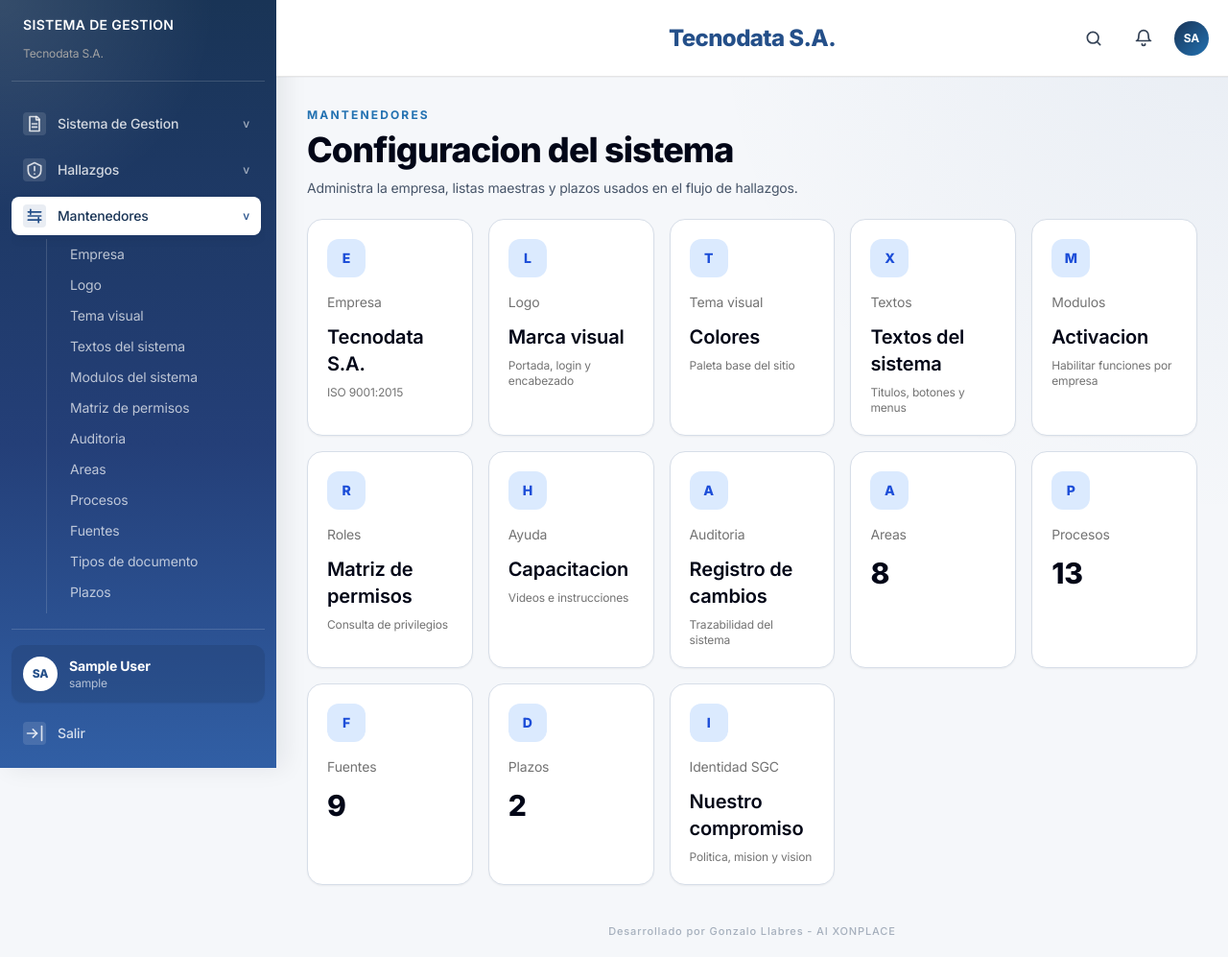
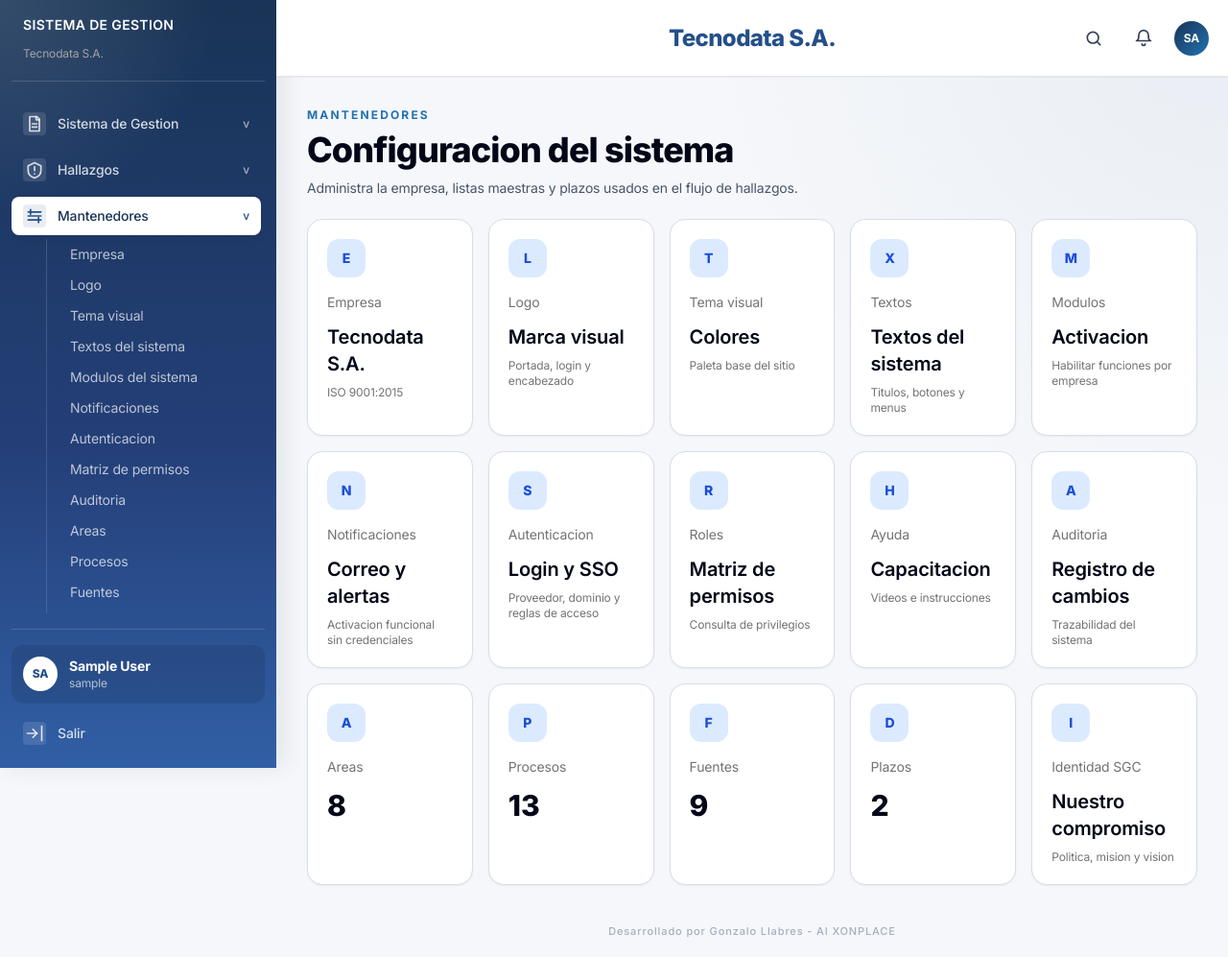
Before and after one commit to xonplace/SG, a Django app: page /mantenedores/ in a window 1280 px wide. Shown: the whole page at 96% size. Run offline with Django 5.2, Linux system fonts and the light colour scheme; the visitor is signed in with stand-in values (Sample User, id 1); data comes from the database, SQL or seed files in the repository; data that the repository does not hold is empty; style sheets or scripts are compiled from the project's sources.

Commit message:
Add configurable email and SSO settings

```diff
--- a/apps/core/models.py
+++ b/apps/core/models.py
@@ -275,6 +275,74 @@ class RolePermission(models.Model):
         return f"{self.role_name} - {self.permission_code}: {status}"
 
 
+class NotificationSettings(models.Model):
+    email_alerts_enabled = models.BooleanField("activar alertas por correo", default=False)
+    notify_finding_created = models.BooleanField("notificar creacion de hallazgo", default=True)
+    notify_assignments = models.BooleanField("notificar asignaciones", default=True)
+    notify_due_24h = models.BooleanField("alertar 24 horas antes del vencimiento", default=True)
+    sender_name = models.CharField("nombre remitente", max_length=120, default="Sistema de Gestion")
+    sender_email = models.EmailField("correo remitente visible", blank=True)
+    internal_copy_emails = models.TextField(
+        "correos copia internos",
+        blank=True,
+        help_text="Un correo por linea. No guardar contrasenas ni credenciales en este campo.",
+    )
+    due_alert_check_frequency = models.CharField(
+        "frecuencia sugerida revision vencimientos",
+        max_length=80,
+        default="Cada 1 hora",
+    )
+    updated_at = models.DateTimeField(auto_now=True)
+
+    class Meta:
+        verbose_name = "Configuracion de notificaciones"
+        verbose_name_plural = "Configuracion de notificaciones"
+
+    def __str__(self):
+        return "Notificaciones por correo"
+
+    @classmethod
+    def current(cls):
+        settings_obj, _created = cls.objects.get_or_create(pk=1)
+        return settings_obj
+
+    def copy_recipients(self):
+        return [email.strip() for email in self.internal_copy_emails.splitlines() if email.strip()]
+
+
+class AuthenticationSettings(models.Model):
+    class Provider(models.TextChoices):
+        MICROSOFT_ENTRA = "microsoft_entra", "Microsoft Entra ID"
+        GOOGLE = "google", "Google"
+        OTHER = "other", "Otro"
+
+    local_login_enabled = models.BooleanField("login local habilitado", default=True)
+    sso_enabled = models.BooleanField("SSO habilitado", default=False)
+    provider = models.CharField(
+        "proveedor SSO",
+        max_length=40,
+        choices=Provider.choices,
+        default=Provider.MICROSOFT_ENTRA,
+    )
+    allowed_domain = models.CharField("dominio permitido", max_length=120, blank=True, default="tecnodatasa.cl")
+    auto_create_users = models.BooleanField("crear usuarios automaticamente", default=False)
+    default_role = models.CharField("rol por defecto nuevos usuarios", max_length=120, blank=True)
+    force_sso_for_internal_users = models.BooleanField("forzar SSO para usuarios internos", default=False)
+    updated_at = models.DateTimeField(auto_now=True)
+
+    class Meta:
+        verbose_name = "Configuracion de autenticacion"
+        verbose_name_plural = "Configuracion de autenticacion"
+
+    def __str__(self):
+        return "Autenticacion y SSO"
+
+    @classmethod
+    def current(cls):
+        settings_obj, _created = cls.objects.get_or_create(pk=1)
+        return settings_obj
+
+
 class TrainingCompletion(models.Model):
     user = models.ForeignKey(settings.AUTH_USER_MODEL, on_delete=models.CASCADE, related_name="training_completions")
     content = models.ForeignKey(SystemHelpContent, on_delete=models.CASCADE, related_name="completions")
--- a/apps/maintainers/urls.py
+++ b/apps/maintainers/urls.py
@@ -12,6 +12,8 @@ urlpatterns = [
     path("textos/", views.system_texts, name="system_texts"),
     path("tema/", views.theme_settings, name="theme"),
     path("modulos/", views.module_settings, name="modules"),
+    path("notificaciones/", views.notification_settings, name="notifications"),
+    path("autenticacion/", views.authentication_settings, name="authentication"),
     path("permisos/", views.permission_matrix, name="permission_matrix"),
     path("permisos/exportar/", views.permission_matrix_export, name="permission_matrix_export"),
     path("ayuda/", views.help_content_list, name="help_contents"),
--- a/apps/maintainers/views.py
+++ b/apps/maintainers/views.py
@@ -7,7 +7,14 @@ from django.shortcuts import get_object_or_404, redirect, render
 
 from apps.accounts.forms import ROLE_DESCRIPTIONS, ROLE_GROUPS
 from apps.core.audit import log_audit
-from apps.core.models import AuditLog, CompanyProfile, RolePermission, SystemHelpContent
+from apps.core.models import (
+    AuditLog,
+    AuthenticationSettings,
+    CompanyProfile,
+    NotificationSettings,
+    RolePermission,
+    SystemHelpContent,
+)
 from apps.findings.models import DeadlineSetting, MasterArea, MasterProcess, MasterSource
 from apps.findings.permissions import (
     ADMINISTRATOR_GROUP,
@@ -22,11 +29,13 @@ from apps.sgc.models import SgcDocumentType
 
 from .forms import (
     AreaForm,
+    AuthenticationSettingsForm,
     CompanyLogoForm,
     CompanyProfileForm,
     DeadlineSettingForm,
     DocumentTypeForm,
     ModuleSettingsForm,
+    NotificationSettingsForm,
     ProcessForm,
     SgcIdentityForm,
     SourceForm,
@@ -244,6 +253,54 @@ def module_settings(request):
     )
 
 
+@role_required(is_administrator)
+def notification_settings(request):
+    settings_obj = NotificationSettings.current()
+    if request.method == "POST":
+        form = NotificationSettingsForm(request.POST, instance=settings_obj)
+        if form.is_valid():
+            form.save()
+            log_audit(request, "Actualizar notificaciones", "Mantenedores", obj=settings_obj)
+            messages.success(request, "Configuracion de notificaciones actualizada correctamente.")
+            return redirect("maintainers:notifications")
+    else:
+        form = NotificationSettingsForm(instance=settings_obj)
+    return render(
+        request,
+        "maintainers/settings_form.html",
+        {
+            "form": form,
+            "title": "Notificaciones por correo",
+            "description": "Activa alertas funcionales del sistema. Las credenciales SMTP se mantienen en variables de entorno.",
+            "submit_label": "Guardar notificaciones",
+        },
+    )
+
+
+@role_required(is_administrator)
+def authentication_settings(request):
+    settings_obj = AuthenticationSettings.current()
+    if request.method == "POST":
+        form = AuthenticationSettingsForm(request.POST, instance=settings_obj)
+        if form.is_valid():
+            form.save()
+            log_audit(request, "Actualizar autenticacion", "Mantenedores", obj=settings_obj)
+            messages.success(request, "Configuracion de autenticacion actualizada correctamente.")
+            return redirect("maintainers:authentication")
+    else:
+        form = AuthenticationSettingsForm(instance=settings_obj)
+    return render(
+        request,
+        "maintainers/settings_form.html",
+        {
+            "form": form,
+            "title": "Autenticacion y SSO",
+            "description": "Configura la estrategia de acceso. Los secretos SSO se mantienen en variables de entorno.",
+            "submit_label": "Guardar autenticacion",
+        },
+    )
+
+
 @role_required(can_manage_sgc_identity)
 def sgc_identity(request):
     profile = CompanyProfile.current()
--- a/config/settings.py
+++ b/config/settings.py
@@ -105,3 +105,8 @@ EMAIL_HOST_PASSWORD = config("EMAIL_HOST_PASSWORD", default="")
 DEFAULT_FROM_EMAIL = config("DEFAULT_FROM_EMAIL", default="Sistema de gestion <no-reply@localhost>")
 
 REPRESENTANTE_GERENCIA_EMAIL = config("REPRESENTANTE_GERENCIA_EMAIL", default="")
+
+SSO_CLIENT_ID = config("SSO_CLIENT_ID", default="")
+SSO_CLIENT_SECRET = config("SSO_CLIENT_SECRET", default="")
+SSO_TENANT_ID = config("SSO_TENANT_ID", default="")
+SSO_REDIRECT_URI = config("SSO_REDIRECT_URI", default="")
--- a/templates/base.html
+++ b/templates/base.html
@@ -138,6 +138,8 @@
                   <a href="{% url 'maintainers:theme' %}" class="sg-sidebar-sublink {% if request.resolver_match.app_name == 'maintainers' and request.resolver_match.url_name == 'theme' %}sg-sidebar-sublink-active{% endif %}">Tema visual</a>
                   <a href="{% url 'maintainers:system_texts' %}" class="sg-sidebar-sublink {% if request.resolver_match.app_name == 'maintainers' and request.resolver_match.url_name == 'system_texts' %}sg-sidebar-sublink-active{% endif %}">Textos del sistema</a>
                   <a href="{% url 'maintainers:modules' %}" class="sg-sidebar-sublink {% if request.resolver_match.app_name == 'maintainers' and request.resolver_match.url_name == 'modules' %}sg-sidebar-sublink-active{% endif %}">Modulos del sistema</a>
+                  <a href="{% url 'maintainers:notifications' %}" class="sg-sidebar-sublink {% if request.resolver_match.app_name == 'maintainers' and request.resolver_match.url_name == 'notifications' %}sg-sidebar-sublink-active{% endif %}">Notificaciones</a>
+                  <a href="{% url 'maintainers:authentication' %}" class="sg-sidebar-sublink {% if request.resolver_match.app_name == 'maintainers' and request.resolver_match.url_name == 'authentication' %}sg-sidebar-sublink-active{% endif %}">Autenticacion</a>
                   <a href="{% url 'maintainers:permission_matrix' %}" class="sg-sidebar-sublink {% if request.resolver_match.app_name == 'maintainers' and request.resolver_match.url_name == 'permission_matrix' %}sg-sidebar-sublink-active{% endif %}">Matriz de permisos</a>
                   <a href="{% url 'maintainers:audit_log' %}" class="sg-sidebar-sublink {% if request.resolver_match.app_name == 'maintainers' and request.resolver_match.url_name == 'audit_log' %}sg-sidebar-sublink-active{% endif %}">Auditoria</a>
                   <a href="{% url 'maintainers:list' 'areas' %}" class="sg-sidebar-sublink {% if request.resolver_match.app_name == 'maintainers' and request.resolver_match.kwargs.kind == 'areas' %}sg-sidebar-sublink-active{% endif %}">Areas</a>
--- a/templates/maintainers/home.html
+++ b/templates/maintainers/home.html
@@ -42,6 +42,18 @@
       <p class="text-sm text-neutral-500">Modulos</p>
       <p class="mt-3 text-xl font-semibold">Activacion</p>
       <p class="mt-2 text-xs text-neutral-500">Habilitar funciones por empresa</p>
+    </a>
+    <a href="{% url 'maintainers:notifications' %}" class="sg-maintainer-card">
+      <span class="sg-maintainer-icon">N</span>
+      <p class="text-sm text-neutral-500">Notificaciones</p>
+      <p class="mt-3 text-xl font-semibold">Correo y alertas</p>
+      <p class="mt-2 text-xs text-neutral-500">Activacion funcional sin credenciales</p>
+    </a>
+    <a href="{% url 'maintainers:authentication' %}" class="sg-maintainer-card">
+      <span class="sg-maintainer-icon">S</span>
+      <p class="text-sm text-neutral-500">Autenticacion</p>
+      <p class="mt-3 text-xl font-semibold">Login y SSO</p>
+      <p class="mt-2 text-xs text-neutral-500">Proveedor, dominio y reglas de acceso</p>
     </a>
     <a href="{% url 'maintainers:permission_matrix' %}" class="sg-maintainer-card">
       <span class="sg-maintainer-icon">R</span>
```
Also changed, not shown: apps/core/admin.py (+27 -0 lines), apps/core/management/commands/check_production_config.py (+18 -0 lines), apps/findings/management/commands/send_due_alerts.py (+12 -2 lines), apps/maintainers/forms.py (+62 -1 lines), apps/core/migrations/0020_authenticationsettings_notificationsettings.py (added), 2 other files.
